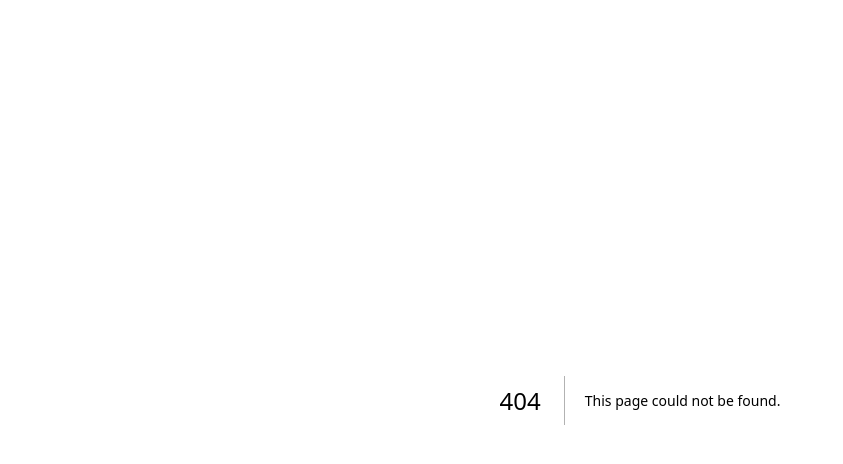
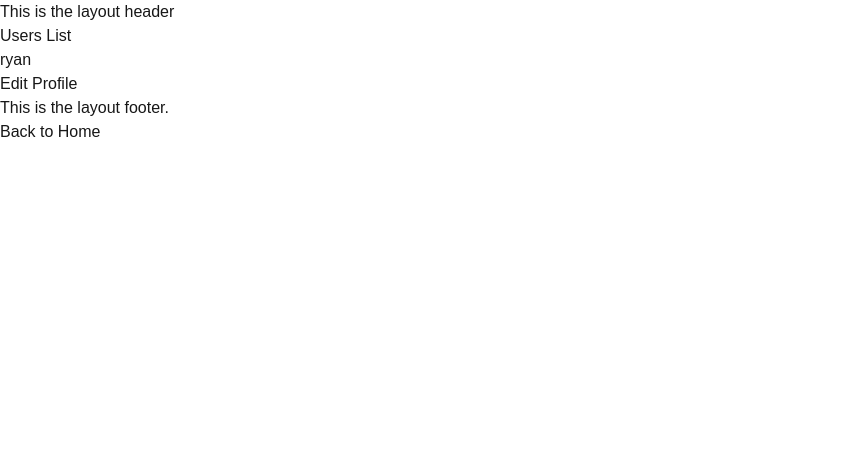
Before and after one commit to ryanhess/holden-baby, a Next.js app: page /users/user_list in a window 1280 px wide. Before the commit this address had no page. Shown: the top 464 px of the page, without its empty margins (0-843 px from the left). Built offline with nearby package versions, Linux system fonts and the light colour scheme.

Commit message:
Got to the point of adding a database. Instead, I am going to migrate the app to the app router and then flesh it out from there.

```diff
--- a/pages/users/profile.js
+++ b/pages/users/[id]/profile.js
@@ -1,11 +1,16 @@
 import Link from 'next/link';
-import Layout from '@/components/layout'
-import routes from '@/components/routes'
+import Layout from '@/components/layout';
+import routes from '@/components/routes';
+import { useRouter } from 'next/router';
 
-export default function Profile({ babyName, birthday }) {
+export default function UserProfile({ babyName, birthday }) {
+  const router = useRouter();
+  const { id: userID } = router.query;
+
+
   return (
     <Layout title="Profile">
-      <h1>Profile</h1>
+      <h1>Profile for {userID}</h1>
       <ul>
         <li>Baby's Name: {babyName}</li>
         <li>{babyName}'s Birthday: {birthday.month}/{birthday.day}/{birthday.year}</li>
@@ -16,7 +21,7 @@ export default function Profile({ babyName, birthday }) {
 }
 
 export async function getServerSideProps() {
-  // get things from the database here.
+  // get data from the database here.
   return {
     props: {
       babyName: "Holden Forest Hess",
--- /dev/null
+++ b/pages/users/user_list.js
@@ -0,0 +1,27 @@
+import Link from 'next/link';
+import Layout from '@/components/layout'
+import routes from '@/components/routes'
+
+export default function UsersList({ users }) {
+  return (
+    <Layout title="Users List">
+      <h1>Users List</h1>
+      <ul>
+        {users.map(user => <li><Link href={"/"}>{user.username}</Link></li>)}
+      </ul>
+      <p><Link href={routes.profileEdit}>Edit Profile</Link></p>
+    </Layout >
+  );
+}
+
+export async function getServerSideProps() {
+  // get things from the database here.
+  return {
+    props: {
+      users: [{
+        id: 1,
+        username: 'ryan'
+      },]
+    }
+  }
+}
```
